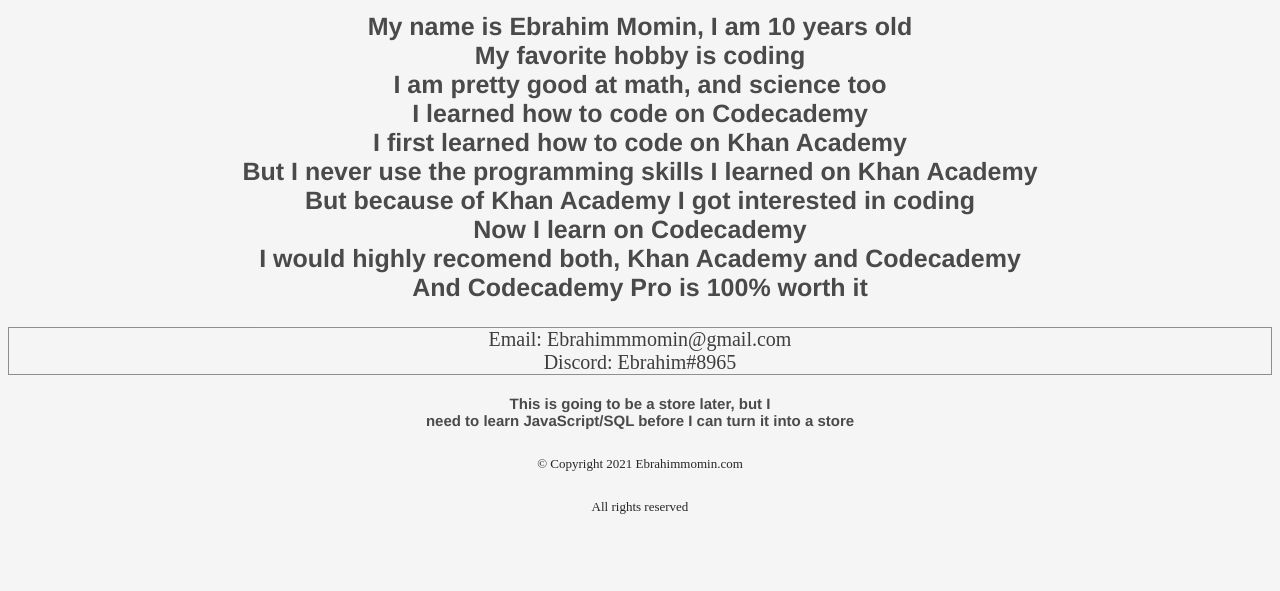
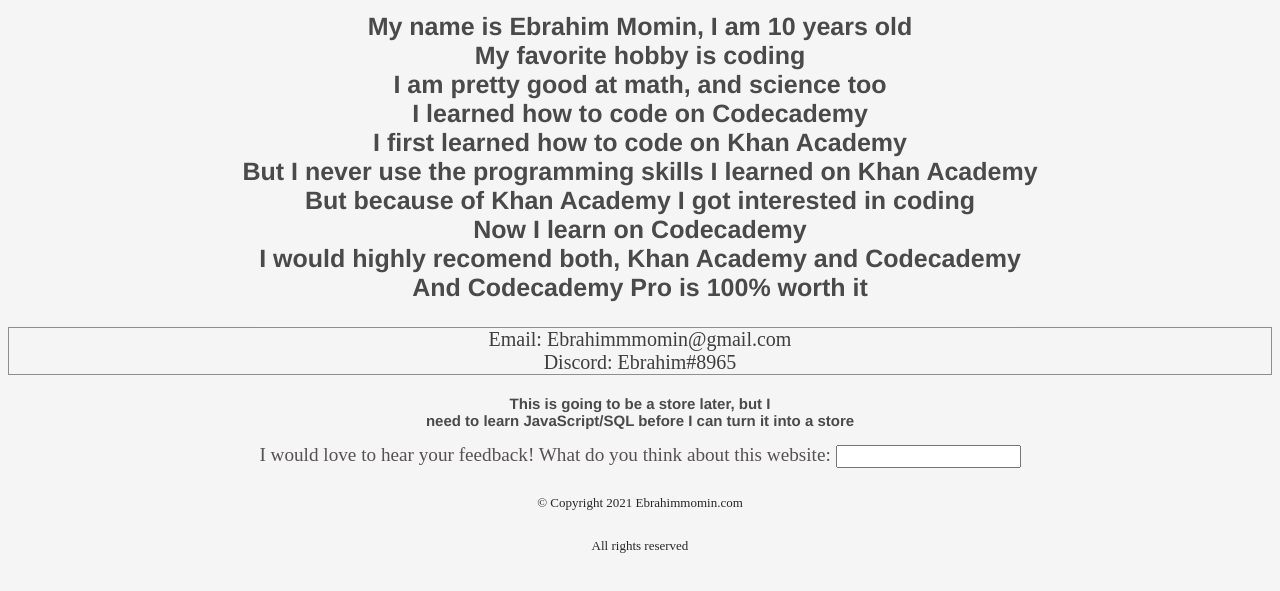
Before and after one commit to EbrahimMomin/Ebrahim-Momin, a plain HTML site: page index.html in a window 1280 px wide. Shown: the part 113-704 px from the top of the page. Drawn offline with Linux system fonts and the light colour scheme.

Commit message:
Basic HTML and CSS setup for the feedback form

```diff
--- a/index.html
+++ b/index.html
@@ -25,10 +25,16 @@
             <br>
             Discord: Ebrahim#8965
         </p>
+
         <p class="about-webpage">
           This is going to be a store later, but I<br>
           need to learn JavaScript/SQL before I can turn it into a store<br>
         </p>
+        <form id="whatYouThink">
+            <label for="whatYouThinkInputText" id="whatYouThinkInputLabel">I would love to hear your feedback! What do you think about this website: </label>
+            <input type="text" name="whatYouThinkInputText" id="whatYouThinkInputText">
+        </form>
+
         <p class="copyright">&copy; Copyright 2021 Ebrahimmomin.com</p>
         <p class="copyright">All rights reserved</p>
     </body>
--- a/styles2.css
+++ b/styles2.css
@@ -101,6 +101,21 @@ body {
     border: 1px solid rgba(54, 49, 49, 0.7);
 }
 
+#whatYouThink {
+    display: table;
+    margin: 0 auto;
+}
+
+#whatYouThinkInputText {
+    height: 1.3em;
+}
+
+#whatYouThinkInputLabel {
+    font-size: 1.2em;
+    font-family: serif;
+    color: rgb(87, 81, 81);
+}
+
 @media only screen and (max-width: 1366px) {
     .copyright {
         font-size: 13px;
```
